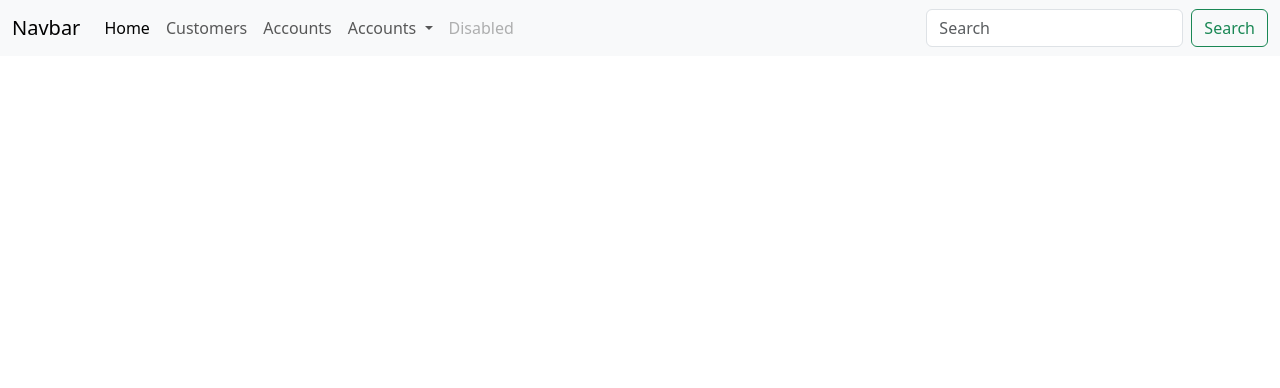
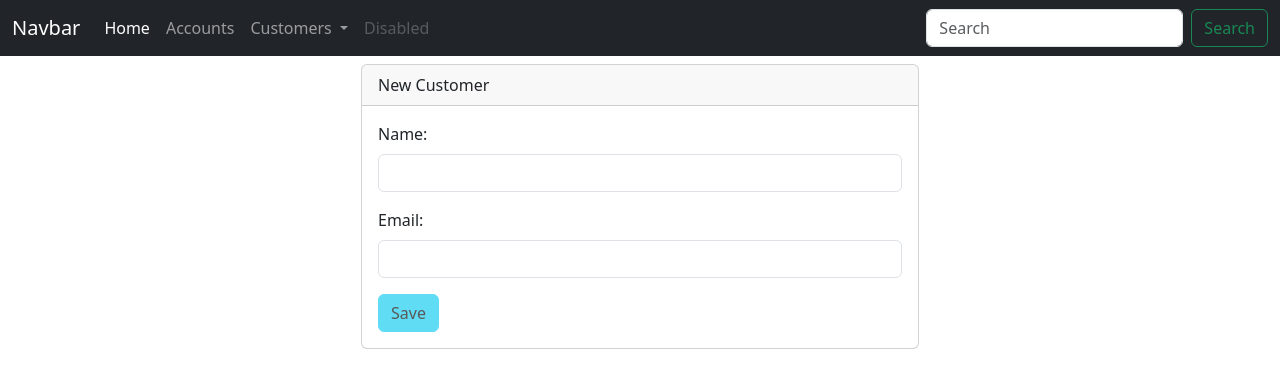
Before and after one commit to Anassbouderhem/eBanking, an Angular app in the folder frontend/: page /new-customer in a window 1280 px wide. Before the commit this address led to /. Shown: the top 388 px of the page. Built offline with nearby package versions, Linux system fonts and the light colour scheme.

Commit message:
feat(frontend): add customer add, delete and search features

```diff
--- a/frontend/src/app/app.routes.ts
+++ b/frontend/src/app/app.routes.ts
@@ -1,9 +1,11 @@
 import { Routes } from '@angular/router';
 import { Customers } from './customers/customers';
 import { Accounts } from './accounts/accounts';
+import { NewCustomer } from './new-customer/new-customer';
 
 export const routes: Routes = [
   { path: '', redirectTo: 'customers', pathMatch: 'full' },
   { path: 'customers', component: Customers },
   { path: 'accounts', component: Accounts },
+  { path: 'new-customer', component: NewCustomer },
 ];
--- a/frontend/src/app/customers/customers.html
+++ b/frontend/src/app/customers/customers.html
@@ -25,6 +25,11 @@
           <td>{{ c.id }}          </td>
           <td>{{ c.name}}          </td>
           <td>{{ c.email}}          </td>
+          <td>
+            <button (click)="handleDeleteCustomer(c)" class="btn btn-danger">
+              <i class="bi bi-trash"></i>
+            </button>
+          </td>
         </tr>
         </tbody>
       </table>
--- a/frontend/src/app/customers/customers.ts
+++ b/frontend/src/app/customers/customers.ts
@@ -2,7 +2,7 @@
 import { HttpClient } from '@angular/common/http';
 import { CommonModule } from '@angular/common';
 import { CustomerService } from '../services/customerService';
-import { catchError, Observable, throwError } from 'rxjs';
+import { catchError, Observable, map, throwError } from 'rxjs';
 import { Customer } from '../model/customer.model';
 import { FormBuilder, FormGroup, ReactiveFormsModule } from '@angular/forms';
 
@@ -41,4 +41,22 @@
       }),
     );
   }
+  handleDeleteCustomer(c: Customer){
+    let conf = confirm("Are you sure ?")
+    if (!conf) return;
+    this.customerService.deleteCustomer(c.id).subscribe({
+      next : (resp) => {
+        this.customers=this.customers.pipe(
+          map(data=>{
+            let index=data.indexOf(c);
+            data.slice(index,1);
+            return data;
+          })
+        );
+      },
+      error : err => {
+        console.log(err);
+      }
+    })
+  }
 }
--- a/frontend/src/app/navbar/navbar.html
+++ b/frontend/src/app/navbar/navbar.html
@@ -1,4 +1,4 @@
-<nav class="navbar navbar-expand-lg bg-body-tertiary">
+<nav class="navbar navbar-expand-lg navbar-dark bg-dark">
   <div class="container-fluid">
     <a class="navbar-brand" href="#">Navbar</a>
     <button class="navbar-toggler" type="button" data-bs-toggle="collapse" data-bs-target="#navbarSupportedContent" aria-controls="navbarSupportedContent" aria-expanded="false" aria-label="Toggle navigation">
@@ -10,20 +10,15 @@
           <a class="nav-link active" aria-current="page" href="#">Home</a>
         </li>
         <li class="nav-item">
-          <a class="nav-link" routerLink="/customers">Customers</a>
-        </li>
-        <li class="nav-item">
           <a class="nav-link" routerLink="/accounts">Accounts</a>
         </li>
         <li class="nav-item dropdown">
           <a class="nav-link dropdown-toggle" href="#" role="button" data-bs-toggle="dropdown" aria-expanded="false">
-            Accounts
+            Customers
           </a>
           <ul class="dropdown-menu">
-            <li><a class="dropdown-item" href="#">Accounts</a></li>
-            <li><a class="dropdown-item" href="#">Another action</a></li>
-            <li><hr class="dropdown-divider"></li>
-            <li><a class="dropdown-item" href="#">Something else here</a></li>
+            <li><a class="dropdown-item" routerLink="/customers">Search customers</a></li>
+            <li><a class="dropdown-item" routerLink="/new-customer">New customer</a></li>
           </ul>
         </li>
         <li class="nav-item">
--- /dev/null
+++ b/frontend/src/app/new-customer/new-customer.html
@@ -0,0 +1,31 @@
+<div class="container">
+  <div class="card col-md-6 offset-3 mt-2">
+    <div class="card-header"> New Customer      </div>
+    <div class="card-body">
+      <form [formGroup]="newCustomerFormGroup" (ngSubmit)="handleSaveCustomer()">
+      <div class="mb-3">
+        <label class="form-label">Name:</label>
+        <input type="text" formControlName="name" class="form-control">
+        <span class="text-danger"
+          *ngIf="newCustomerFormGroup.controls['name'].touched
+          && newCustomerFormGroup.controls['name'].errors
+          && newCustomerFormGroup.controls['name'].errors!['required']">
+          Name is Required
+        </span>
+      </div>
+        <div class="mb-3">
+          <label class="form-label">Email:</label>
+          <input type="text" formControlName="email" class="form-control">
+          <span class="text-danger"
+                *ngIf="newCustomerFormGroup.controls['email'].touched
+          && newCustomerFormGroup.controls['email'].errors
+          && newCustomerFormGroup.controls['email'].errors!['email']">
+          Email is not valid
+        </span>
+        </div>
+        <button [disabled]="!newCustomerFormGroup.valid" class="btn btn-info">Save</button>
+      </form>
+
+    </div>
+  </div>
+</div>
--- /dev/null
+++ b/frontend/src/app/new-customer/new-customer.ts
@@ -0,0 +1,38 @@
+import { Component } from '@angular/core';
+import { FormBuilder, FormGroup, ReactiveFormsModule, Validators } from '@angular/forms';
+import { CustomerService } from '../services/customerService';
+import { Customer } from '../model/customer.model';
+import {CommonModule} from '@angular/common';
+import { Router } from '@angular/router';
+
+
+@Component({
+  selector: 'app-new-customer',
+  imports: [CommonModule, ReactiveFormsModule],
+  templateUrl: './new-customer.html',
+  styleUrl: './new-customer.css',
+})
+export class NewCustomer {
+  newCustomerFormGroup! : FormGroup;
+  constructor(private fb : FormBuilder, private customerService:CustomerService, private router: Router) {
+  }
+
+  ngOnInit() {
+    this.newCustomerFormGroup = this.fb.group({
+      name : this.fb.control(null, [Validators.required, Validators.minLength(4)]),
+      email : this.fb.control(null, [Validators.required,Validators.email])
+      });
+  }
+  handleSaveCustomer(){
+    let customer :Customer=this.newCustomerFormGroup.value;
+    this.customerService.saveCustomer(customer).subscribe({
+      next : data=>{
+        alert("Customer has been successfully saved");
+        this.router.navigateByUrl("/customers")
+      },
+      error : err => {
+        console.log(err);
+      }
+    });
+  }
+}
--- a/frontend/src/app/services/customerService.ts
+++ b/frontend/src/app/services/customerService.ts
@@ -18,4 +18,12 @@
       this.backendHost+'/customers/search?keyword=' + keyword,
     );
   }
+  public saveCustomer(customer: Customer): Observable<Customer> {
+    return this.http.post<Customer>(
+      this.backendHost+'/customers' ,customer);
+  }
+  public deleteCustomer(id: number) {
+    return this.http.delete(
+      this.backendHost+'/customers/'+id);
+  }
 }
```
Also changed, not shown: frontend/src/app/new-customer/new-customer.css (added), 1 other file (tests, documents, lock files or other folders).
